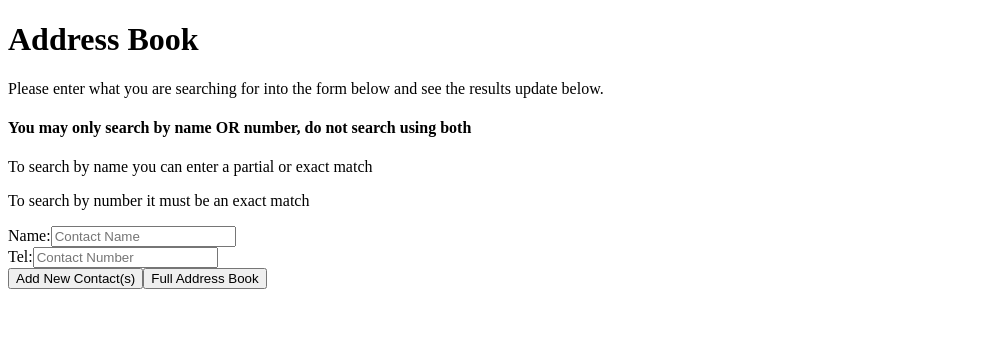
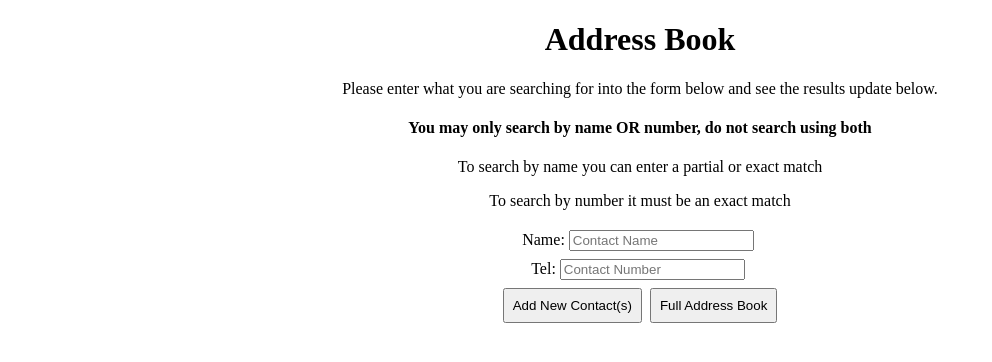
Before and after one commit to RPGrimes/Address-Book, a React (Create React App) app in the folder address-book/: page /search in a window 1280 px wide. Shown: the top 362 px of the page, without its empty margins (0-992 px from the left). Built offline with nearby package versions, Linux system fonts and the light colour scheme.

Commit message:
add basic styling

```diff
--- a/address-book/src/app.scss
+++ b/address-book/src/app.scss
@@ -1,3 +1,3 @@
 .app{
-  height: 100vh
+  height: 100vh;
 }
--- a/address-book/src/components/AddContact/AddContact.js
+++ b/address-book/src/components/AddContact/AddContact.js
@@ -37,7 +37,7 @@ const AddContact = (props) => {
 
     if (checkValidNumberStart() === false) {
       return alert(
-        'Invalid number entered. Number must start with either "+" or "0". If it starts with a + the second digit may NOT be "0 Please try again!'
+        'Invalid number entered. Number must start with either "+" or "0". If it starts with a + the second digit may NOT be "0" Please try again!'
       );
     }
 
@@ -52,6 +52,9 @@ const AddContact = (props) => {
     const newState = [...oldState, newContact]; //Old state is a list of objects in an array, in order to make a new array of all the old objects plus the new contact.
 
     props.setAddressList(newState);
+    setContactName("");
+    setContactNumber("");
+    return alert("Contact successfully added!");
   };
 
   //------------------------
@@ -111,6 +114,7 @@ const AddContact = (props) => {
             <label>
               Name:
               <input
+                className="input"
                 type='text'
                 placeholder='Contact Name'
                 name='contactName'
@@ -121,6 +125,7 @@ const AddContact = (props) => {
             <label>
               Tel:
               <input
+              className="input"
                 type='text'
                 placeholder='Contact Number'
                 name='contactNumber'
@@ -128,12 +133,12 @@ const AddContact = (props) => {
                 onChange={handleContactNumber}></input>
             </label>{" "}
             <br />
-            <button type='submit'>Submit</button>
+            <button type='submit' className='btn'>Submit</button>
           </form>
         </div>
       </div>
       <button
-        className='btn-start'
+        className='btn'
         type='submit'
         onClick={() => {
           navigate("list");
@@ -141,7 +146,7 @@ const AddContact = (props) => {
         Full Address Book
       </button>
       <button
-        className='btn-start'
+        className='btn'
         type='submit'
         onClick={() => {
           navigate("/search");
--- a/address-book/src/components/AddContact/addContact.scss
+++ b/address-book/src/components/AddContact/addContact.scss
@@ -0,0 +1,12 @@
+.addContact{
+  text-align: center;
+
+  .input{
+    margin: 0.5vh;
+  }
+
+  .btn{
+    padding: 1vh;
+    margin: 0.5vh;
+  }
+}
--- a/address-book/src/components/Intro/intro.scss
+++ b/address-book/src/components/Intro/intro.scss
@@ -0,0 +1,3 @@
+.intro{
+  text-align: center;
+}
--- a/address-book/src/components/ListContacts/ListContacts.js
+++ b/address-book/src/components/ListContacts/ListContacts.js
@@ -34,7 +34,7 @@ const ListContacts = (props) => {
 
       <div className='navigationButtons'>
         <button
-          className='btn-start'
+          className='btn'
           type='submit'
           onClick={() => {
             navigate("/");
@@ -42,7 +42,7 @@ const ListContacts = (props) => {
           Add New Contact(s)
         </button>
         <button
-          className='btn-start'
+          className='btn'
           type='submit'
           onClick={() => {
             navigate("/search");
--- a/address-book/src/components/ListContacts/listContacts.scss
+++ b/address-book/src/components/ListContacts/listContacts.scss
@@ -0,0 +1,12 @@
+.listContacts{
+  text-align: center;
+
+  .input{
+    margin: 0.5vh;
+  }
+
+  .btn{
+    padding: 1vh;
+    margin: 0.5vh;
+  }
+}
--- a/address-book/src/components/SearchContacts/SearchContacts.js
+++ b/address-book/src/components/SearchContacts/SearchContacts.js
@@ -47,7 +47,7 @@ const SearchContacts = (props) => {
   });
 
   return (
-    <div className='SearchContacts'>
+    <div className='searchContacts'>
       <h1>Address Book</h1>
       <p>
         Please enter what you are searching for into the form below and see the
@@ -60,6 +60,7 @@ const SearchContacts = (props) => {
         <label>
           Name:
           <input
+            className="input"
             type='text'
             placeholder='Contact Name'
             name='searchName'
@@ -70,6 +71,7 @@ const SearchContacts = (props) => {
         <label>
           Tel:
           <input
+            className="input"
             type='text'
             placeholder='Contact Number'
             name='searchNumber'
@@ -81,7 +83,7 @@ const SearchContacts = (props) => {
       {/* <div>{listNumberResults}</div> */}
       <div className='navigationButtons'>
         <button
-          className='btn-start'
+          className='btn'
           type='submit'
           onClick={() => {
             navigate("/");
@@ -89,7 +91,7 @@ const SearchContacts = (props) => {
           Add New Contact(s)
         </button>
         <button
-          className='btn-start'
+          className='btn'
           type='submit'
           onClick={() => {
             navigate("/list");
--- a/address-book/src/components/SearchContacts/searchContacts.scss
+++ b/address-book/src/components/SearchContacts/searchContacts.scss
@@ -0,0 +1,12 @@
+.searchContacts{
+  text-align: center;
+
+  .input{
+    margin: 0.5vh;
+  }
+
+  .btn{
+    padding: 1vh;
+    margin: 0.5vh;
+  }
+}
```
Also changed, not shown: 1 other file (tests, documents, lock files or other folders).
